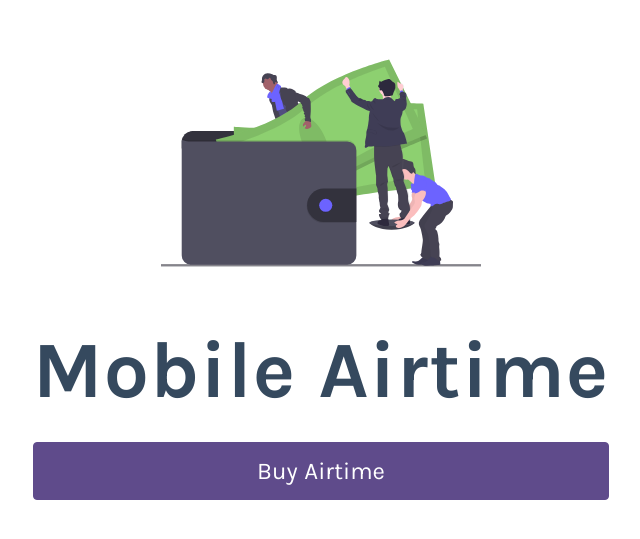
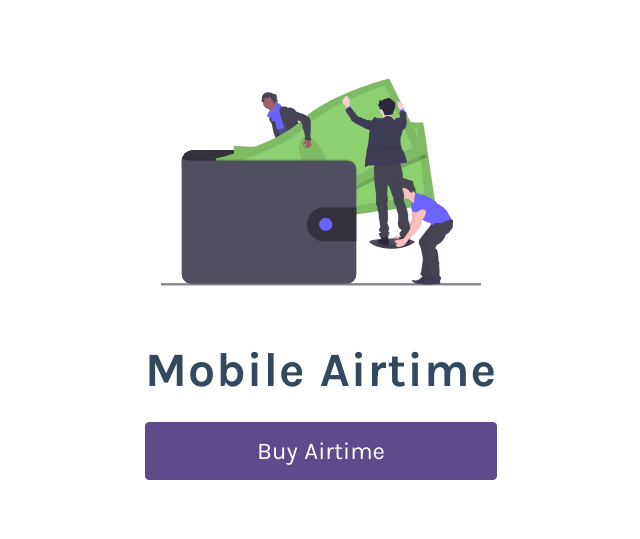
Before and after one commit to Umoren/airtime-mobile, a Nuxt app: page / in a window 1280 px wide. Shown: the part 139-678 px from the top of the page, without its empty margins (319-959 px from the left). Built offline with nearby package versions, Linux system fonts and the light colour scheme.

Commit message:
Made ui fixes

```diff
--- a/pages/index.vue
+++ b/pages/index.vue
@@ -39,17 +39,7 @@ export default {
   text-align: center;
 }
 
-.button--wallet{
-    display: inline-block;
-    border-radius: 4px;
-    border: 1px solid rgba(95,75,139,1);
-    color: #ffffff;
-    background:rgba(95,75,139,1);
-    text-decoration: none;
-    padding: 10px 75px;
-    font-size: 1.5rem;
 
-}
 
 #wallet {
     width: 20rem;
@@ -62,7 +52,7 @@ export default {
     sans-serif;
   display: block;
   font-weight: 600;
-  font-size: 5rem;
+  font-size: 3rem;
   color: #35495e;
   letter-spacing: 1px;
 }
```
